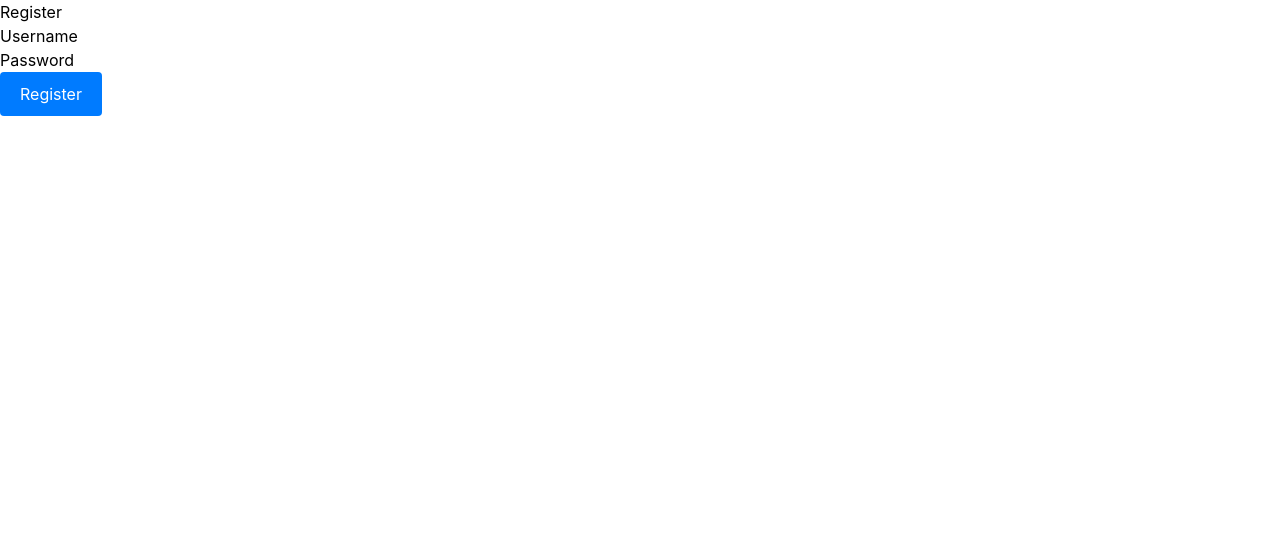
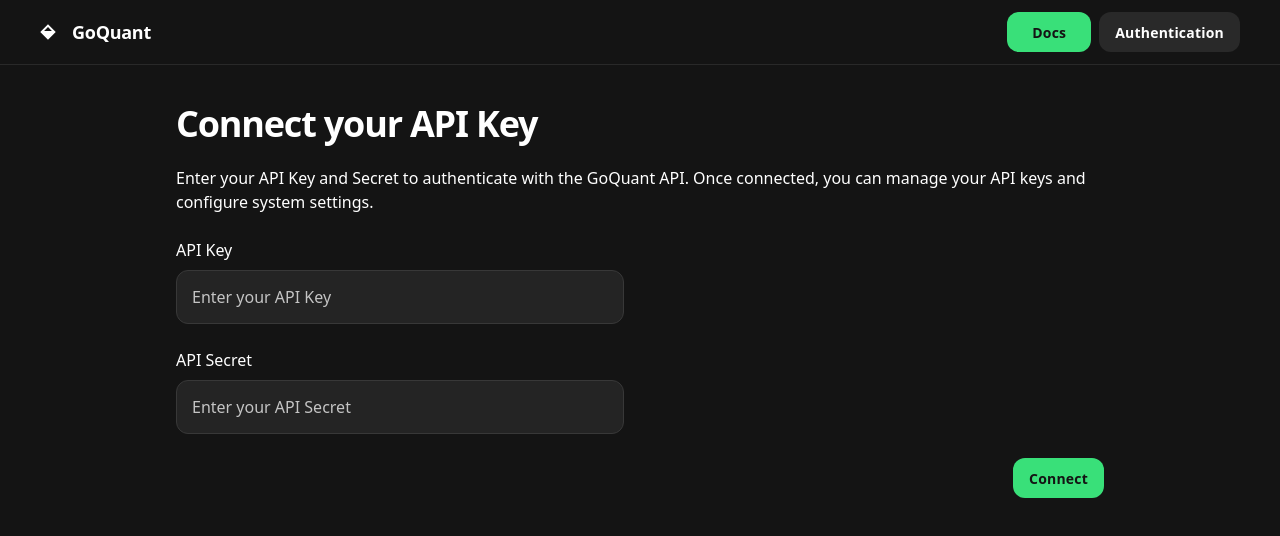
Before and after one commit to Sadaf-A/go-quant-assigment, a React (Create React App) app: page / in a window 1280 px wide. Shown: the top 536 px of the page. Built offline with nearby package versions, Linux system fonts and the light colour scheme.

Commit message:
fix routing

```diff
--- a/src/App.js
+++ b/src/App.js
@@ -1,6 +1,5 @@
 import React from "react";
 import { BrowserRouter as Router, Route, Routes } from "react-router-dom";
-import RegisterForm from "./components/Auth/RegisterForm";
 import LoginForm from "./components/Auth/LoginForm";
 import {GoQuantDashboard} from "./components/Dashboard/Dashboard";
 import TradeComponent from "./components/Trade/TradeComponent";
@@ -9,11 +8,10 @@
   return (
     <Router>
         <Routes>
-          <Route path="/register" element={<RegisterForm />} />
           <Route path="/login" element={<LoginForm />} />
           <Route path="/dashboard" element={<GoQuantDashboard />} />
           <Route path="/trade" element={<TradeComponent />} />
-          <Route path="/" element={<RegisterForm />}/>
+          <Route path="/" element={<LoginForm />}/>
         </Routes>
     </Router>
   );
--- a/src/components/Auth/RegisterForm.jsx
+++ /dev/null
@@ -1,41 +0,0 @@
-import React, { useState } from "react";
-import { registerUser } from "../../services/AuthService";
-import TextInput from "../Shared/TextInput.jsx";
-import Button from "../Shared/Button.jsx";
-
-const RegisterForm = () => {
-  const [username, setUsername] = useState("");
-  const [password, setPassword] = useState("");
-  const [message, setMessage] = useState("");
-
-  const handleRegister = async () => {
-    try {
-      const response = await registerUser(username, password);
-      setMessage(`Success: ${response.message}`);
-    } catch (error) {
-      setMessage(`Error: ${error.message}`);
-    }
-  };
-
-  return (
-    <div>
-      <h2>Register</h2>
-      <TextInput
-        label="Username"
-        type="text"
-        value={username}
-        onChange={setUsername}
-      />
-      <TextInput
-        label="Password"
-        type="password"
-        value={password}
-        onChange={setPassword}
-      />
-      <Button label="Register" onClick={handleRegister} />
-      {message && <p>{message}</p>}
-    </div>
-  );
-};
-
-export default RegisterForm;
```
